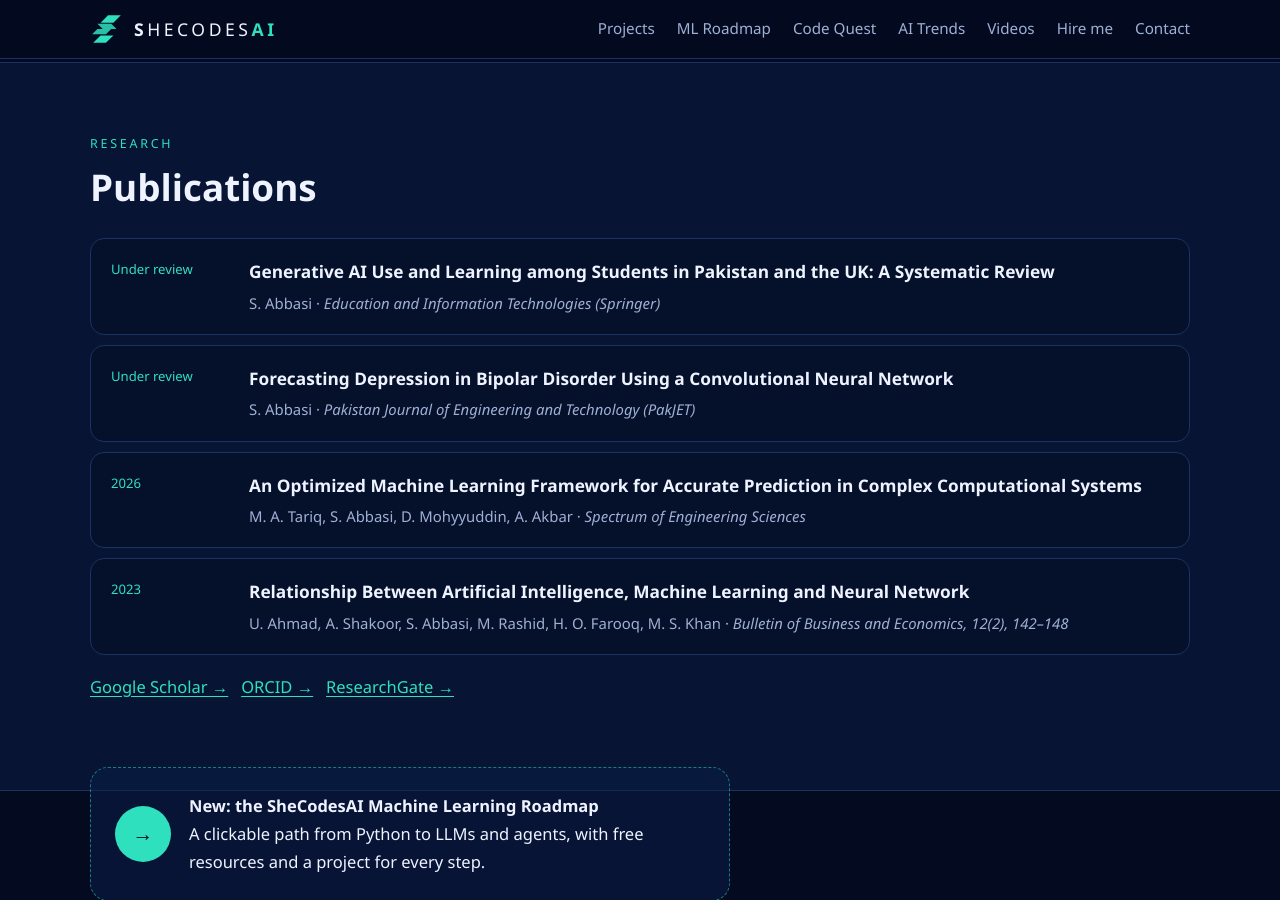
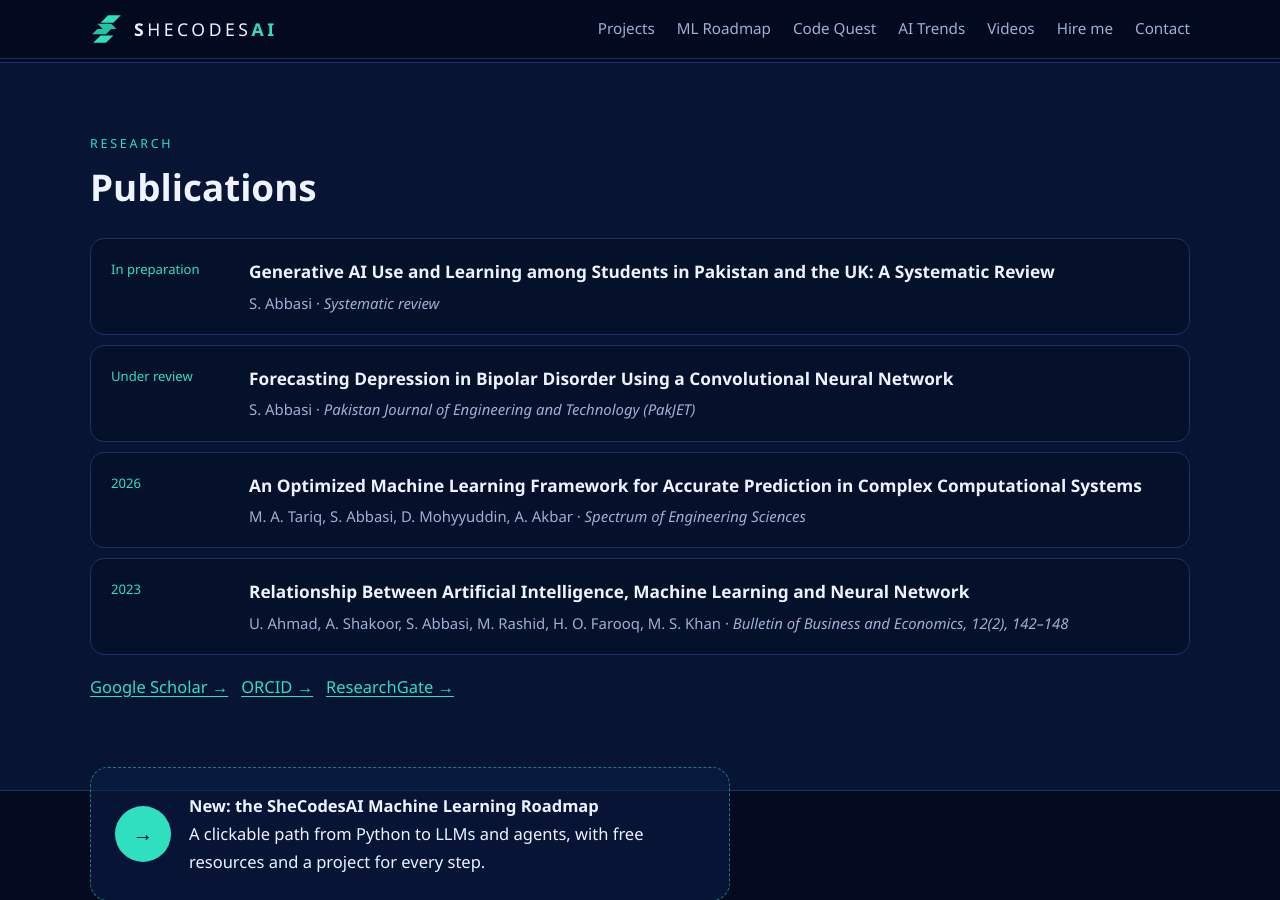
Before and after one commit to AbbasiSarah/AbbasiSarah.github.io, a Jekyll site: the page built from index.html, in a window 1280 px wide and 900 px high, scrolled down 1846 px. Built offline with Jekyll 4.4.1, drawn with Linux system fonts in a browser that asks for light colours.

Commit message:
Update GenAI systematic review status to in preparation

```diff
--- a/_data/publications.yml
+++ b/_data/publications.yml
@@ -2,8 +2,8 @@
 # status: "Published 2026", "Under review", etc.   link: DOI or article page (optional)
 - title: "Generative AI Use and Learning among Students in Pakistan and the UK: A Systematic Review"
   authors: "S. Abbasi"
-  venue: "Education and Information Technologies (Springer)"
-  status: "Under review"
+  venue: "Systematic review"
+  status: "In preparation"
 - title: "Forecasting Depression in Bipolar Disorder Using a Convolutional Neural Network"
   authors: "S. Abbasi"
   venue: "Pakistan Journal of Engineering and Technology (PakJET)"
```
